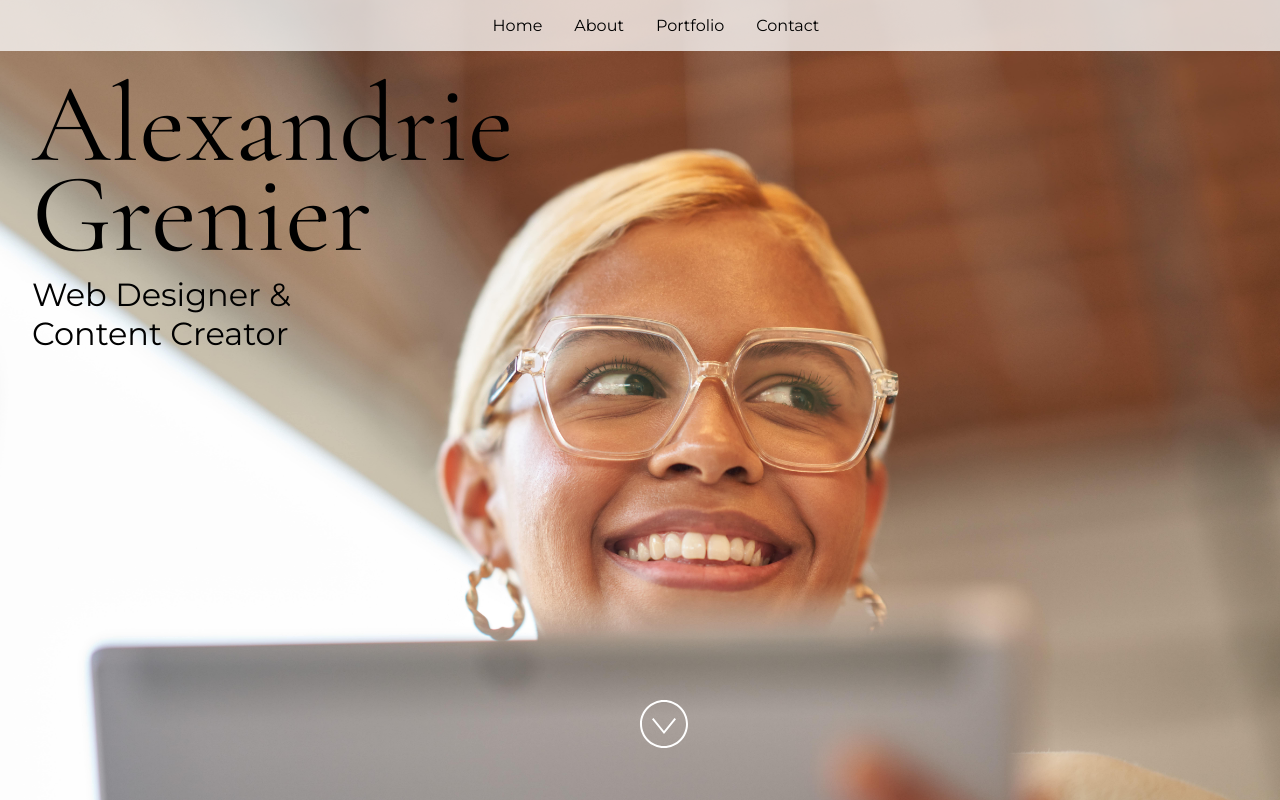
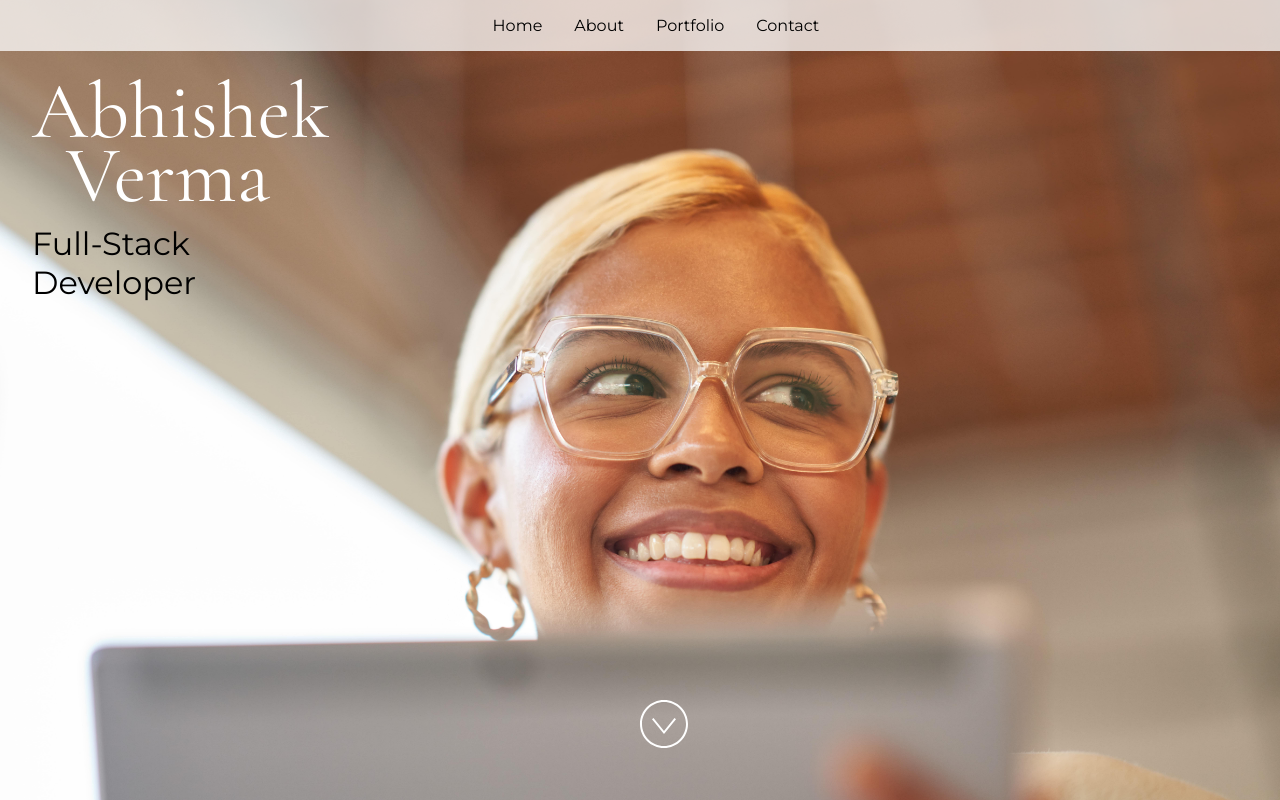
Before and after one commit to Abhishek5165/codespaces-project, a React (Vite) app: page / in a window 1280 px wide. Built offline with nearby package versions, Linux system fonts and the light colour scheme.

Commit message:
modified

```diff
--- a/src/App.jsx
+++ b/src/App.jsx
@@ -24,19 +24,17 @@ import "./styles.css";
  * If you don't have one of the social sites listed, leave it as an empty string.
  */
 const siteProps = {
-  name: "Alexandrie Grenier",
-  title: "Web Designer & Content Creator",
-  email: "alex@example.com",
-  gitHub: "microsoft",
-  instagram: "microsoft",
-  linkedIn: "satyanadella",
-  medium: "",
-  twitter: "microsoft",
-  youTube: "Code",
+  name: "Abhishek Verma",
+  title: "Full-Stack Developer",
+  email: "abhishek1310verma@gmail.com",
+  gitHub: "Abhishek5165",
+  instagram: "abhishek_v13",
+  linkedIn: "abhishek-verma-600899247",
+  twitter: "Abhishek_13107",
 };
 
-const primaryColor = "#4E567E";
-const secondaryColor = "#D2F1E4";
+const primaryColor = "#379777";
+const secondaryColor = "#FDFFE2";
 
 const App = () => {
   return (
--- a/src/Components/Footer.jsx
+++ b/src/Components/Footer.jsx
@@ -15,9 +15,7 @@ import envelopeIcon from "../images/socials/envelope.svg";
 import gitHubIcon from "../images/socials/github.svg";
 import instagramIcon from "../images/socials/instagram.svg";
 import linkedInIcon from "../images/socials/linkedin.svg";
-import mediumIcon from "../images/socials/medium.svg";
 import twitterIcon from "../images/socials/twitter.svg";
-import youTubeIcon from "../images/socials/youtube.svg";
 
 /**
  * 💡 Learning resources
@@ -33,11 +31,9 @@ const Footer = (props) => {
     gitHub,
     instagram,
     linkedIn,
-    medium,
     name,
     primaryColor,
     twitter,
-    youTube,
   } = props;
 
   return (
@@ -50,7 +46,7 @@ const Footer = (props) => {
         gap: "2.5rem",
         padding: "5rem 0 3rem",
         backgroundColor: primaryColor,
-        width: "100vw"
+        width: "100vw",
       }}
     >
       <div
@@ -93,23 +89,10 @@ const Footer = (props) => {
             <img src={linkedInIcon} alt="LinkedIn" className="socialIcon" />
           </a>
         )}
-        {medium && (
-          <a href={`https://medium.com/@${medium}`} target="_blank" rel="noopener noreferrer">
-            <img src={mediumIcon} alt="Medium" className="socialIcon" />
-          </a>
-        )}
+
         {twitter && (
           <a href={`https://twitter.com/${twitter}`} target="_blank" rel="noopener noreferrer">
             <img src={twitterIcon} alt="Twitter" className="socialIcon" />
-          </a>
-        )}
-        {youTube && (
-          <a
-            href={`https://www.youtube.com/c/${youTube}`}
-            target="_blank"
-            rel="noopener noreferrer"
-          >
-            <img src={youTubeIcon} alt="YouTube" className="socialIcon" />
           </a>
         )}
       </div>
@@ -134,7 +117,6 @@ Footer.propTypes = {
   name: PropTypes.string.isRequired,
   primaryColor: PropTypes.string,
   twitter: PropTypes.string,
-  youTube: PropTypes.string,
 
 };
 
--- a/src/index.html
+++ b/src/index.html
@@ -3,8 +3,10 @@
   <head>
     <meta charset="UTF-8" />
     <meta http-equiv="X-UA-Compatible" content="IE=edge" />
+    <link rel="icon" type="image/x-icon href="./images/fevi.png">
     <meta name="viewport" content="width=device-width, initial-scale=1.0" />
-    <title>Educator JS Codespaces Template</title>
+    <title>Abhishek's PortFolio</title>
+
     <link rel="stylesheet" href="styles.css" />
 
   </head>
--- a/src/styles.css
+++ b/src/styles.css
@@ -47,10 +47,12 @@ section img.background {
 
 h1 {
   font-family: "Cormorant Garamond", serif;
-  font-size: 7rem;
+  font-size: 5rem;
   font-weight: 400;
   line-height: 0.8;
-  margin: 0;
+  text-align: center;
+  margin:0 auto;
+  color: #ffffff;
 }
 
 h2 {
```
Also changed, not shown: src/images/fevi.png (added).
